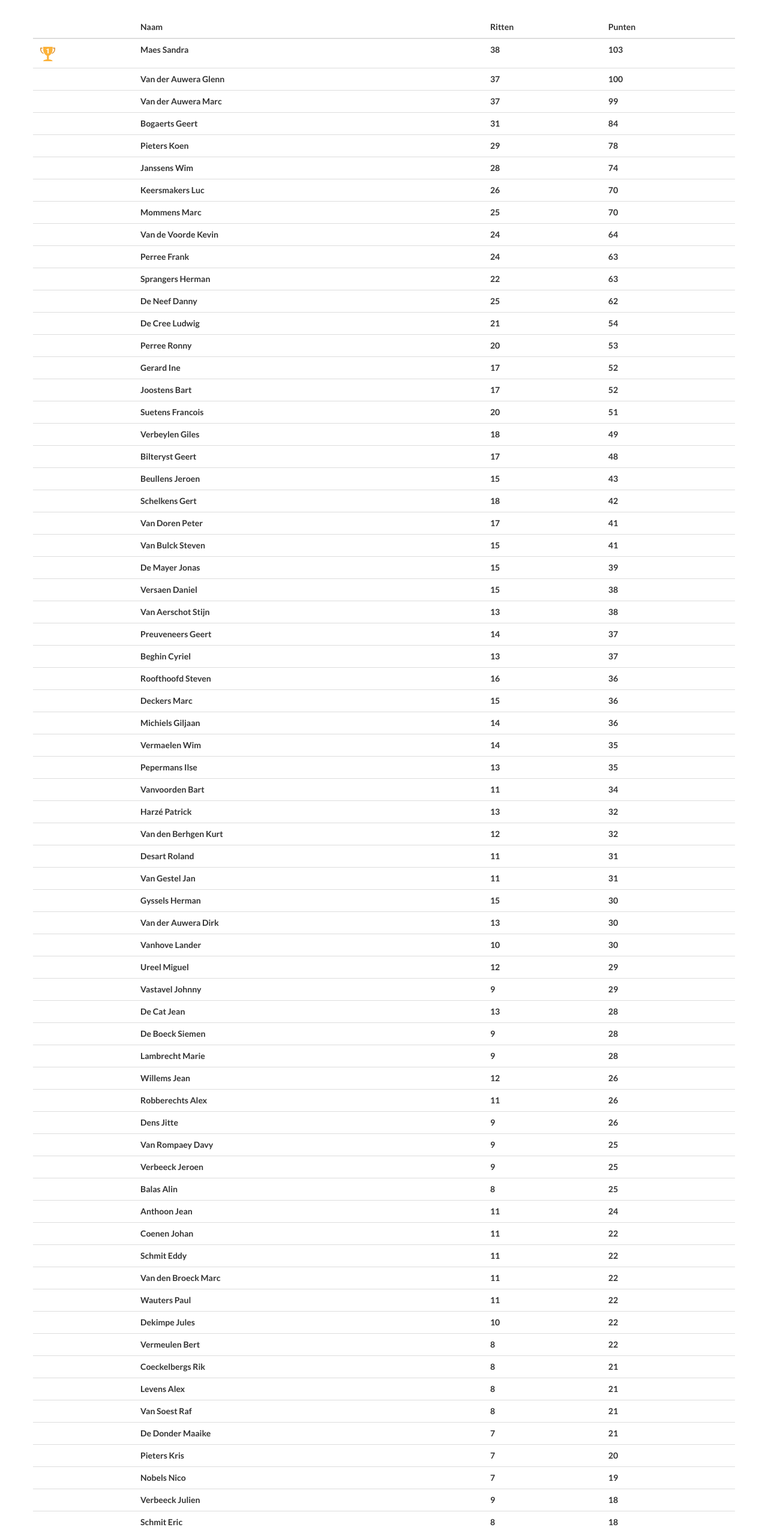
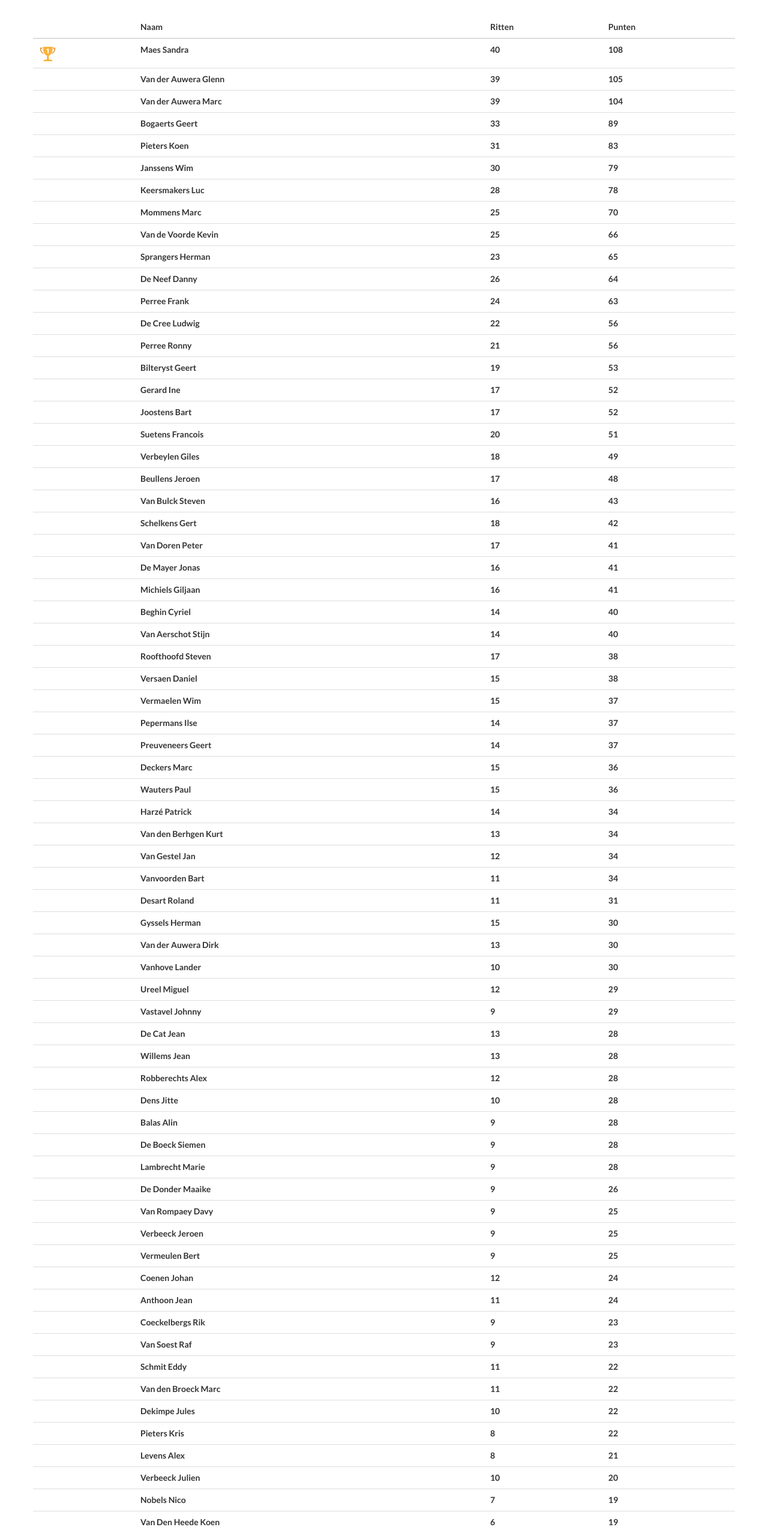
Before and after one commit to jbeullen/wtctilt, a website: page site/klassement.html in a window 1280 px wide. Shown: the part 150-2700 px from the top of the page at 60% size. Drawn offline with Linux system fonts and the light colour scheme.

Commit message:
update 08/09

```diff
--- a/site/klassement.html
+++ b/site/klassement.html
@@ -112,100 +112,100 @@
                         <tbody>
 
 
-                        <tr><td><img src="img/kom.png"/></td><td>Maes Sandra</td><td>38</td><td>103</td></tr>
-                        <tr><td>&nbsp;</td><td>Van der Auwera Glenn</td><td>37</td><td>100</td></tr>
-                        <tr><td>&nbsp;</td><td>Van der Auwera Marc</td><td>37</td><td>99</td></tr>
-                        <tr><td>&nbsp;</td><td>Bogaerts Geert</td><td>31</td><td>84</td></tr>
-                        <tr><td>&nbsp;</td><td>Pieters Koen</td><td>29</td><td>78</td></tr>
-                        <tr><td>&nbsp;</td><td>Janssens Wim</td><td>28</td><td>74</td></tr>
-                        <tr><td>&nbsp;</td><td>Keersmakers Luc</td><td>26</td><td>70</td></tr>
+                        <tr><td><img src="img/kom.png"/></td><td>Maes Sandra</td><td>40</td><td>108</td></tr>
+                        <tr><td>&nbsp;</td><td>Van der Auwera Glenn</td><td>39</td><td>105</td></tr>
+                        <tr><td>&nbsp;</td><td>Van der Auwera Marc</td><td>39</td><td>104</td></tr>
+                        <tr><td>&nbsp;</td><td>Bogaerts Geert</td><td>33</td><td>89</td></tr>
+                        <tr><td>&nbsp;</td><td>Pieters Koen</td><td>31</td><td>83</td></tr>
+                        <tr><td>&nbsp;</td><td>Janssens Wim</td><td>30</td><td>79</td></tr>
+                        <tr><td>&nbsp;</td><td>Keersmakers Luc</td><td>28</td><td>78</td></tr>
                         <tr><td>&nbsp;</td><td>Mommens Marc</td><td>25</td><td>70</td></tr>
-                        <tr><td>&nbsp;</td><td>Van de Voorde Kevin</td><td>24</td><td>64</td></tr>
+                        <tr><td>&nbsp;</td><td>Van de Voorde Kevin</td><td>25</td><td>66</td></tr>
+                        <tr><td>&nbsp;</td><td>Sprangers Herman</td><td>23</td><td>65</td></tr>
+                        <tr><td>&nbsp;</td><td>De Neef Danny</td><td>26</td><td>64</td></tr>
                         <tr><td>&nbsp;</td><td>Perree Frank</td><td>24</td><td>63</td></tr>
-                        <tr><td>&nbsp;</td><td>Sprangers Herman</td><td>22</td><td>63</td></tr>
-                        <tr><td>&nbsp;</td><td>De Neef Danny</td><td>25</td><td>62</td></tr>
-                        <tr><td>&nbsp;</td><td>De Cree Ludwig</td><td>21</td><td>54</td></tr>
-                        <tr><td>&nbsp;</td><td>Perree Ronny</td><td>20</td><td>53</td></tr>
+                        <tr><td>&nbsp;</td><td>De Cree Ludwig</td><td>22</td><td>56</td></tr>
+                        <tr><td>&nbsp;</td><td>Perree Ronny</td><td>21</td><td>56</td></tr>
+                        <tr><td>&nbsp;</td><td>Bilteryst Geert</td><td>19</td><td>53</td></tr>
                         <tr><td>&nbsp;</td><td>Gerard Ine</td><td>17</td><td>52</td></tr>
                         <tr><td>&nbsp;</td><td>Joostens Bart</td><td>17</td><td>52</td></tr>
                         <tr><td>&nbsp;</td><td>Suetens Francois</td><td>20</td><td>51</td></tr>
                         <tr><td>&nbsp;</td><td>Verbeylen Giles</td><td>18</td><td>49</td></tr>
-                        <tr><td>&nbsp;</td><td>Bilteryst Geert</td><td>17</td><td>48</td></tr>
-                        <tr><td>&nbsp;</td><td>Beullens Jeroen</td><td>15</td><td>43</td></tr>
+                        <tr><td>&nbsp;</td><td>Beullens Jeroen</td><td>17</td><td>48</td></tr>
+                        <tr><td>&nbsp;</td><td>Van Bulck Steven</td><td>16</td><td>43</td></tr>
                         <tr><td>&nbsp;</td><td>Schelkens Gert</td><td>18</td><td>42</td></tr>
                         <tr><td>&nbsp;</td><td>Van Doren Peter</td><td>17</td><td>41</td></tr>
-                        <tr><td>&nbsp;</td><td>Van Bulck Steven</td><td>15</td><td>41</td></tr>
-                        <tr><td>&nbsp;</td><td>De Mayer Jonas</td><td>15</td><td>39</td></tr>
+                        <tr><td>&nbsp;</td><td>De Mayer Jonas</td><td>16</td><td>41</td></tr>
+                        <tr><td>&nbsp;</td><td>Michiels Giljaan</td><td>16</td><td>41</td></tr>
+                        <tr><td>&nbsp;</td><td>Beghin Cyriel</td><td>14</td><td>40</td></tr>
+                        <tr><td>&nbsp;</td><td>Van Aerschot Stijn</td><td>14</td><td>40</td></tr>
+                        <tr><td>&nbsp;</td><td>Roofthoofd Steven</td><td>17</td><td>38</td></tr>
                         <tr><td>&nbsp;</td><td>Versaen Daniel</td><td>15</td><td>38</td></tr>
-                        <tr><td>&nbsp;</td><td>Van Aerschot Stijn</td><td>13</td><td>38</td></tr>
+                        <tr><td>&nbsp;</td><td>Vermaelen Wim</td><td>15</td><td>37</td></tr>
+                        <tr><td>&nbsp;</td><td>Pepermans Ilse</td><td>14</td><td>37</td></tr>
                         <tr><td>&nbsp;</td><td>Preuveneers Geert</td><td>14</td><td>37</td></tr>
-                        <tr><td>&nbsp;</td><td>Beghin Cyriel</td><td>13</td><td>37</td></tr>
-                        <tr><td>&nbsp;</td><td>Roofthoofd Steven</td><td>16</td><td>36</td></tr>
                         <tr><td>&nbsp;</td><td>Deckers Marc</td><td>15</td><td>36</td></tr>
-                        <tr><td>&nbsp;</td><td>Michiels Giljaan</td><td>14</td><td>36</td></tr>
-                        <tr><td>&nbsp;</td><td>Vermaelen Wim</td><td>14</td><td>35</td></tr>
-                        <tr><td>&nbsp;</td><td>Pepermans Ilse</td><td>13</td><td>35</td></tr>
+                        <tr><td>&nbsp;</td><td>Wauters Paul</td><td>15</td><td>36</td></tr>
+                        <tr><td>&nbsp;</td><td>Harzé Patrick</td><td>14</td><td>34</td></tr>
+                        <tr><td>&nbsp;</td><td>Van den Berhgen  Kurt</td><td>13</td><td>34</td></tr>
+                        <tr><td>&nbsp;</td><td>Van Gestel Jan</td><td>12</td><td>34</td></tr>
                         <tr><td>&nbsp;</td><td>Vanvoorden Bart</td><td>11</td><td>34</td></tr>
-                        <tr><td>&nbsp;</td><td>Harzé Patrick</td><td>13</td><td>32</td></tr>
-                        <tr><td>&nbsp;</td><td>Van den Berhgen  Kurt</td><td>12</td><td>32</td></tr>
                         <tr><td>&nbsp;</td><td>Desart Roland</td><td>11</td><td>31</td></tr>
-                        <tr><td>&nbsp;</td><td>Van Gestel Jan</td><td>11</td><td>31</td></tr>
                         <tr><td>&nbsp;</td><td>Gyssels Herman</td><td>15</td><td>30</td></tr>
                         <tr><td>&nbsp;</td><td>Van der Auwera Dirk</td><td>13</td><td>30</td></tr>
                         <tr><td>&nbsp;</td><td>Vanhove Lander</td><td>10</td><td>30</td></tr>
                         <tr><td>&nbsp;</td><td>Ureel Miguel</td><td>12</td><td>29</td></tr>
                         <tr><td>&nbsp;</td><td>Vastavel Johnny</td><td>9</td><td>29</td></tr>
                         <tr><td>&nbsp;</td><td>De Cat Jean</td><td>13</td><td>28</td></tr>
+                        <tr><td>&nbsp;</td><td>Willems Jean</td><td>13</td><td>28</td></tr>
+                        <tr><td>&nbsp;</td><td>Robberechts Alex</td><td>12</td><td>28</td></tr>
+                        <tr><td>&nbsp;</td><td>Dens Jitte</td><td>10</td><td>28</td></tr>
+                        <tr><td>&nbsp;</td><td>Balas Alin</td><td>9</td><td>28</td></tr>
                         <tr><td>&nbsp;</td><td>De Boeck Siemen</td><td>9</td><td>28</td></tr>
                         <tr><td>&nbsp;</td><td>Lambrecht Marie</td><td>9</td><td>28</td></tr>
-                        <tr><td>&nbsp;</td><td>Willems Jean</td><td>12</td><td>26</td></tr>
-                        <tr><td>&nbsp;</td><td>Robberechts Alex</td><td>11</td><td>26</td></tr>
-                        <tr><td>&nbsp;</td><td>Dens Jitte</td><td>9</td><td>26</td></tr>
+                        <tr><td>&nbsp;</td><td>De Donder Maaike</td><td>9</td><td>26</td></tr>
                         <tr><td>&nbsp;</td><td>Van Rompaey Davy</td><td>9</td><td>25</td></tr>
                         <tr><td>&nbsp;</td><td>Verbeeck Jeroen</td><td>9</td><td>25</td></tr>
-                        <tr><td>&nbsp;</td><td>Balas Alin</td><td>8</td><td>25</td></tr>
+                        <tr><td>&nbsp;</td><td>Vermeulen Bert</td><td>9</td><td>25</td></tr>
+                        <tr><td>&nbsp;</td><td>Coenen Johan</td><td>12</td><td>24</td></tr>
                         <tr><td>&nbsp;</td><td>Anthoon Jean</td><td>11</td><td>24</td></tr>
-                        <tr><td>&nbsp;</td><td>Coenen Johan</td><td>11</td><td>22</td></tr>
+                        <tr><td>&nbsp;</td><td>Coeckelbergs Rik</td><td>9</td><td>23</td></tr>
+                        <tr><td>&nbsp;</td><td>Van Soest  Raf</td><td>9</td><td>23</td></tr>
                         <tr><td>&nbsp;</td><td>Schmit Eddy</td><td>11</td><td>22</td></tr>
                         <tr><td>&nbsp;</td><td>Van den Broeck Marc</td><td>11</td><td>22</td></tr>
-                        <tr><td>&nbsp;</td><td>Wauters Paul</td><td>11</td><td>22</td></tr>
                         <tr><td>&nbsp;</td><td>Dekimpe Jules</td><td>10</td><td>22</td></tr>
-                        <tr><td>&nbsp;</td><td>Vermeulen Bert</td><td>8</td><td>22</td></tr>
-                        <tr><td>&nbsp;</td><td>Coeckelbergs Rik</td><td>8</td><td>21</td></tr>
+                        <tr><td>&nbsp;</td><td>Pieters Kris</td><td>8</td><td>22</td></tr>
                         <tr><td>&nbsp;</td><td>Levens Alex</td><td>8</td><td>21</td></tr>
-                        <tr><td>&nbsp;</td><td>Van Soest  Raf</td><td>8</td><td>21</td></tr>
-                        <tr><td>&nbsp;</td><td>De Donder Maaike</td><td>7</td><td>21</td></tr>
-                        <tr><td>&nbsp;</td><td>Pieters Kris</td><td>7</td><td>20</td></tr>
+                        <tr><td>&nbsp;</td><td>Verbeeck Julien</td><td>10</td><td>20</td></tr>
                         <tr><td>&nbsp;</td><td>Nobels Nico</td><td>7</td><td>19</td></tr>
-                        <tr><td>&nbsp;</td><td>Verbeeck Julien</td><td>9</td><td>18</td></tr>
+                        <tr><td>&nbsp;</td><td>Van Den Heede Koen</td><td>6</td><td>19</td></tr>
                         <tr><td>&nbsp;</td><td>Schmit Eric</td><td>8</td><td>18</td></tr>
                         <tr><td>&nbsp;</td><td>Anthierens Jonathan</td><td>6</td><td>18</td></tr>
                         <tr><td>&nbsp;</td><td>Leemans Patrick</td><td>5</td><td>17</td></tr>
+                        <tr><td>&nbsp;</td><td>Zwaan Jasmien</td><td>7</td><td>16</td></tr>
                         <tr><td>&nbsp;</td><td>Bormans Anke</td><td>6</td><td>16</td></tr>
                         <tr><td>&nbsp;</td><td>Legére Christophe</td><td>6</td><td>16</td></tr>
                         <tr><td>&nbsp;</td><td>Lammers Peter</td><td>5</td><td>16</td></tr>
                         <tr><td>&nbsp;</td><td>Maertens Jens</td><td>5</td><td>16</td></tr>
                         <tr><td>&nbsp;</td><td>Boucké Nelis</td><td>6</td><td>15</td></tr>
                         <tr><td>&nbsp;</td><td>Van De Put Johan</td><td>6</td><td>15</td></tr>
+                        <tr><td>&nbsp;</td><td>Faes Geert</td><td>5</td><td>15</td></tr>
                         <tr><td>&nbsp;</td><td>Van den Broeck Dieter</td><td>5</td><td>15</td></tr>
-                        <tr><td>&nbsp;</td><td>Zwaan Jasmien</td><td>6</td><td>14</td></tr>
                         <tr><td>&nbsp;</td><td>Decamps Sofie</td><td>5</td><td>14</td></tr>
-                        <tr><td>&nbsp;</td><td>Van Den Heede Koen</td><td>4</td><td>14</td></tr>
-                        <tr><td>&nbsp;</td><td>Faes Geert</td><td>4</td><td>13</td></tr>
                         <tr><td>&nbsp;</td><td>Mondelaers Jelle</td><td>4</td><td>13</td></tr>
                         <tr><td>&nbsp;</td><td>Chung Mat</td><td>3</td><td>12</td></tr>
                         <tr><td>&nbsp;</td><td>De Bousser Steven</td><td>3</td><td>12</td></tr>
                         <tr><td>&nbsp;</td><td>Vanhoudt Anneleen</td><td>3</td><td>11</td></tr>
+                        <tr><td>&nbsp;</td><td>Puttemans Pierre</td><td>4</td><td>10</td></tr>
                         <tr><td>&nbsp;</td><td>Vermeulen Simon</td><td>3</td><td>10</td></tr>
-                        <tr><td>&nbsp;</td><td>Puttemans Pierre</td><td>3</td><td>8</td></tr>
                         <tr><td>&nbsp;</td><td>Van Hoey Jos</td><td>3</td><td>8</td></tr>
+                        <tr><td>&nbsp;</td><td>Van Tongelen  Eddy</td><td>3</td><td>8</td></tr>
                         <tr><td>&nbsp;</td><td>Voets Alex</td><td>3</td><td>8</td></tr>
                         <tr><td>&nbsp;</td><td>Uytterhoeven Mark</td><td>2</td><td>8</td></tr>
+                        <tr><td>&nbsp;</td><td>Vanhove Marnix</td><td>3</td><td>7</td></tr>
                         <tr><td>&nbsp;</td><td>Cootjans Maarten</td><td>2</td><td>7</td></tr>
-                        <tr><td>&nbsp;</td><td>Van Tongelen  Eddy</td><td>2</td><td>6</td></tr>
                         <tr><td>&nbsp;</td><td>Grisar Evert</td><td>2</td><td>5</td></tr>
                         <tr><td>&nbsp;</td><td>Van Dromme Bruno</td><td>2</td><td>5</td></tr>
-                        <tr><td>&nbsp;</td><td>Vanhove Marnix</td><td>2</td><td>4</td></tr>
                         <tr><td>&nbsp;</td><td>Huybrechts Seppe</td><td>1</td><td>4</td></tr>
                         <tr><td>&nbsp;</td><td>Van de Werf Walter</td><td>1</td><td>4</td></tr>
                         <tr><td>&nbsp;</td><td>Baeten Danny</td><td>1</td><td>3</td></tr>
@@ -230,10 +230,6 @@
                         <tr><td>&nbsp;</td><td>Vydt Tom</td><td>0</td><td>0</td></tr>
                         <tr><td>&nbsp;</td><td>Wigy Gunther</td><td>0</td><td>0</td></tr>
                         <tr><td>&nbsp;</td><td>Van Trimpont Anneleen</td><td>0</td><td>0</td></tr>
-
-
-
-
 
 
                         </tbody>
```
Also changed, not shown: site/index.html (+2 -0 lines), site/kalender.html (+7 -9 lines), 2 other files.
